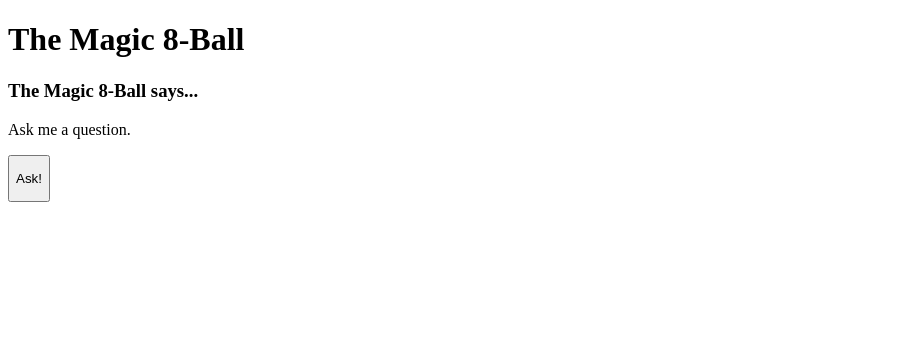
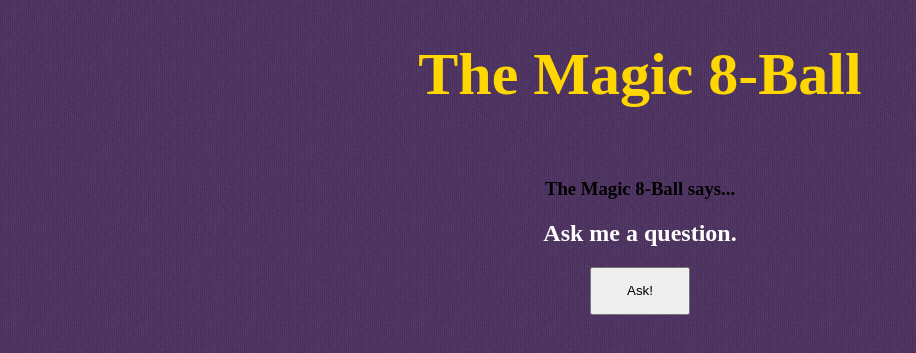
Before and after one commit to c-alex-horton/magic-8ball, a plain HTML site: page index.html in a window 1280 px wide. Shown: the whole page, without its empty margins (0-916 px from the left). Drawn offline with Linux system fonts and the light colour scheme.

Commit message:
finished v1. Added styling and implemented sass workflow

```diff
--- a/index.html
+++ b/index.html
@@ -13,6 +13,7 @@
         <link rel="stylesheet" href="styles.css">
     </head>
     <body>
+        <div class="colorize">
         <!--[if lt IE 7]>
             <p class="browsehappy">You are using an <strong>outdated</strong> browser. Please <a href="#">upgrade your browser</a> to improve your experience.</p>
         <![endif]-->
@@ -21,11 +22,12 @@
         </header>
         <section id="content">
             <h3>The Magic 8-Ball says...</h3>
-            <p id="answer">Ask me a question.</p>
+            <h2 id="answer">Ask me a question.</h2>
             <button id="ask">
                 <p>Ask!</p>
             </button>
         </section>
         <script src="script.js" async defer></script>
+        </div>
     </body>
 </html>
--- /dev/null
+++ b/styles.sass
@@ -0,0 +1,29 @@
+body
+    background-color: purple
+    text-align: center
+    background-image: url("images/classy_fabric.png")
+
+.colorize
+    content: ""
+    position: absolute
+    top: 0px
+    right: 0px
+    bottom: 0px
+    left: 0px
+    background-color: rgba(180, 67, 255, 0.23)
+
+header
+    text-align: center
+    h1
+        font-size: 60px
+        color: gold
+
+section
+    color: black
+    margin: auto
+    width: 50%
+    padding: 10px
+    button
+        width: 100px
+    #answer
+        color: white
```
Also changed, not shown: images/classy_fabric.png (added), styles.css, 1 other file.
